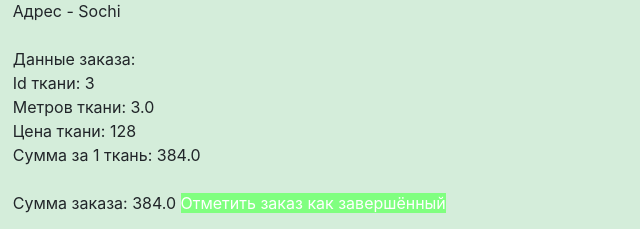
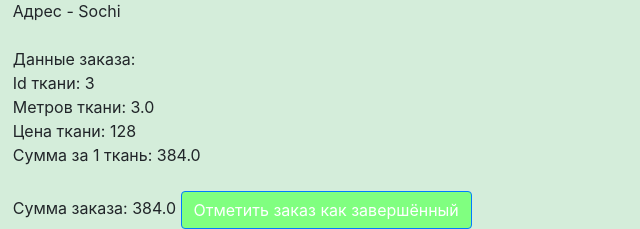
Before and after one commit to GlebVoronin/YandexWebServerProjectwithAPI, a Flask app: page /user_orders in a window 1280 px wide. Shown: the part 774-1003 px from the top of the page, without its empty margins (0-640 px from the left). Run offline with Flask 2, Linux system fonts and the light colour scheme; data comes from the database, SQL or seed files in the repository; parts of the project's set-up code (start-up, migrations or seed data) failed here and were passed over; some libraries are stand-ins or nearby versions.

Commit message:
Some bug fixes

```diff
--- a/templates/success_order_registration.html
+++ b/templates/success_order_registration.html
@@ -2,5 +2,5 @@
 {% block main %}
 <h1>Заказ успешно оформлен,</h1>
 <h1>с вами свяжется администратор по email.</h1>
-<a href="/">На главную</a><br>
+<a class="btn btn-primary" href="/">На главную</a><br>
 {% endblock %}
--- a/templates/view_user_orders.html
+++ b/templates/view_user_orders.html
@@ -30,7 +30,7 @@
     {% endif %}
     {% endfor %}
     {% if order.is_finished %}
-    <a class="btn-primary" href="/order_finish/{{ order.id }}">Отметить заказ как завершённый</a>
+    <a class="btn btn-primary" href="/order_finish/{{ order.id }}">Отметить заказ как завершённый</a>
     {% endif %}
 </div>
 
```
